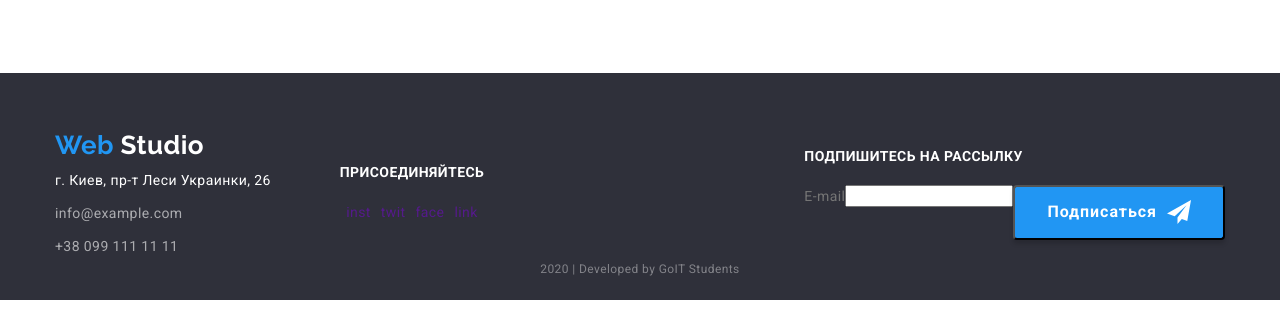
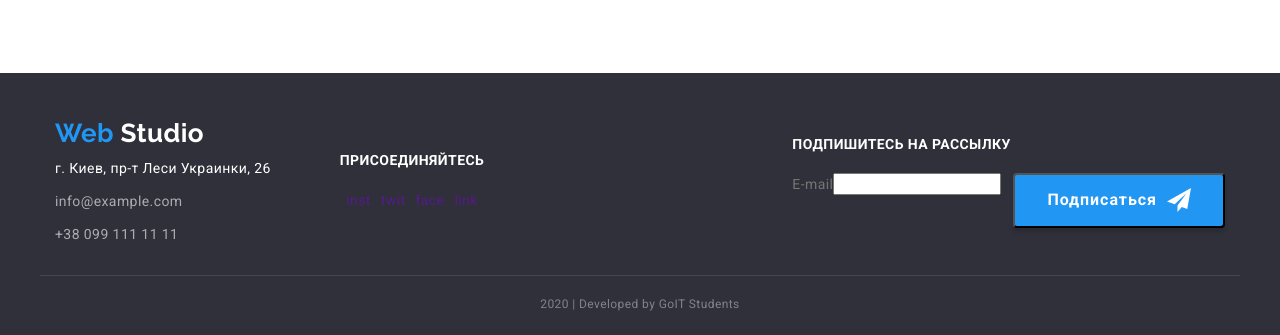
Before and after one commit to kvlad0610/goit-markup-hw-03, a plain HTML site: page index.html in a window 1280 px wide. Shown: the part 2632-2967 px from the top of the page. Before the commit the page ends 2932 px from the top, so only its background shows below. Drawn offline with Linux system fonts and the light colour scheme.

Commit message:
исправление footer

```diff
--- a/css/styles.css
+++ b/css/styles.css
@@ -407,6 +407,10 @@ p {
   cursor: pointer;
 }
 
+.forma .button {
+  margin-left: 12px;
+}
+
 .forma .button::after {
   content: '';
   width: 24px;
@@ -456,9 +460,12 @@ p {
 }
 
 .footer {
-  padding-top: 57px;
-  padding-bottom: 21px;
   background-color: var(--footer-background-color);
+}
+
+.footer .container-nav {
+  padding-top: 45px;
+  padding-bottom: 28px;
 }
 
 .forma {
@@ -470,9 +477,13 @@ p {
   margin-bottom: 0;
 }
 
+.copyright-container {
+  padding-top: 18px;
+  padding-bottom: 21px;
+  border-top: 1px solid rgba(255, 255, 255, 0.1);
+}
+
 .copyright {
-  margin-top: 0;
-  margin-bottom: 0;
   text-align: center;
   font-size: 12px;
   color: var(--copyright-white-color);
--- a/index.html
+++ b/index.html
@@ -392,7 +392,9 @@
           </form>
         </div>
       </div>
-      <p class="copyright" lang="en">2020 | Developed by GoIT Students</p>
+      <div class="copyright-container container">
+        <p class="copyright" lang="en">2020 | Developed by GoIT Students</p>
+      </div>
     </footer>
   </body>
 </html>
```
Also changed, not shown: portfolio.html (+3 -1 lines).
